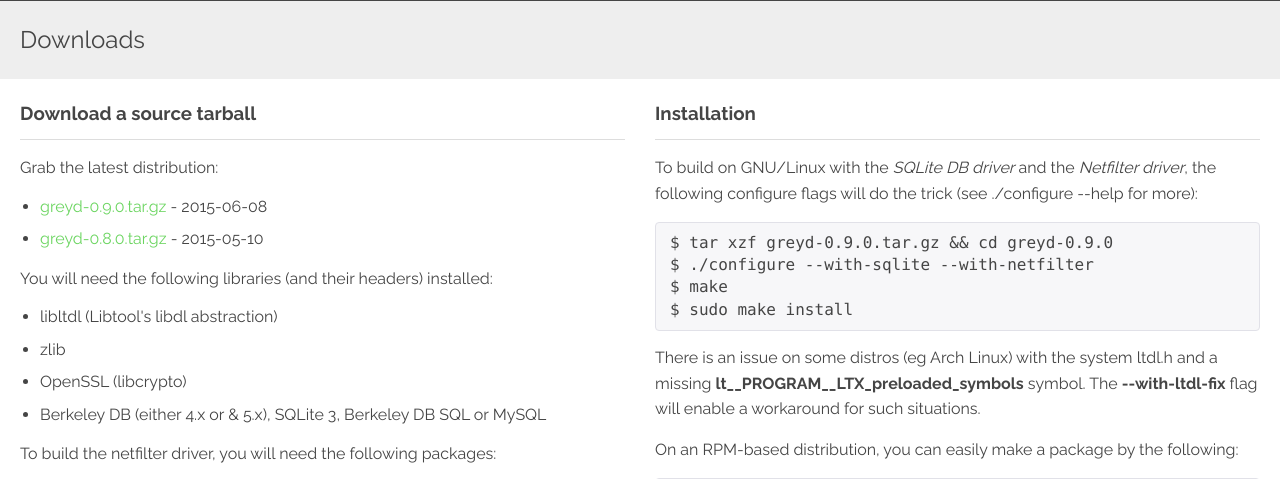
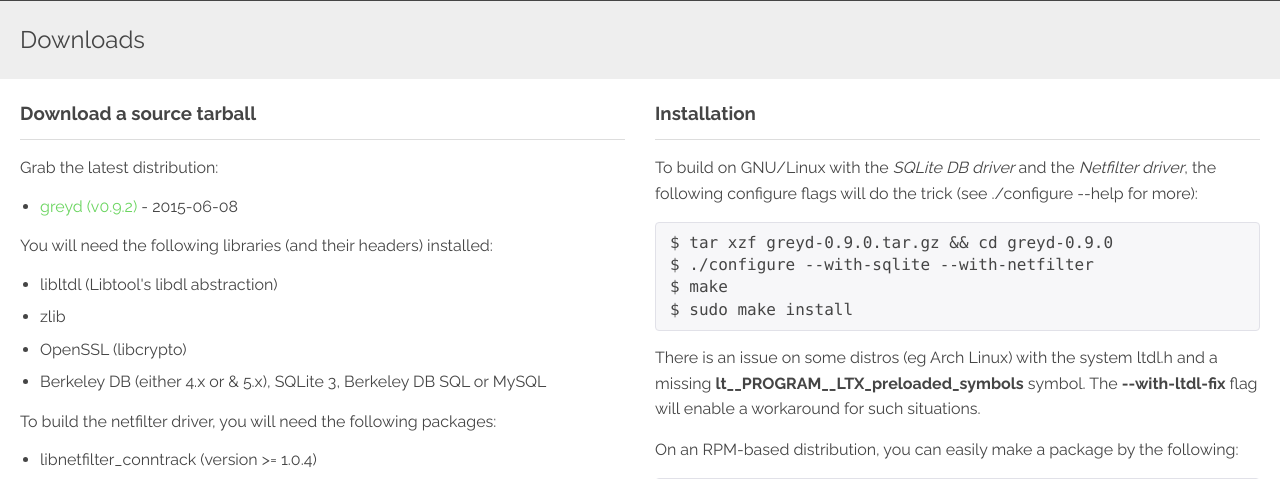
Before and after one commit to mikey-austin/greyd, a PHP site: page /downloads.php in a window 1280 px wide. Shown: the part 72-551 px from the top of the page. Run offline with PHP 8.4, Linux system fonts and the light colour scheme; some libraries are stand-ins or nearby versions.

Commit message:
added new release tarball download

```diff
--- a/website/downloads.php
+++ b/website/downloads.php
@@ -16,10 +16,7 @@
             <p>Grab the latest distribution:</p>
             <ul>
                 <li>
-                    <a href="downloads/greyd-0.9.0.tar.gz">greyd-0.9.0.tar.gz</a> - 2015-06-08
-                </li>
-                <li>
-                    <a href="downloads/greyd-0.8.0.tar.gz">greyd-0.8.0.tar.gz</a> - 2015-05-10
+                    <a href="https://github.com/mikey-austin/greyd/archive/v0.9.2.tar.gz">greyd (v0.9.2)</a> - 2015-06-08
                 </li>
             </ul>
             <p>
```
